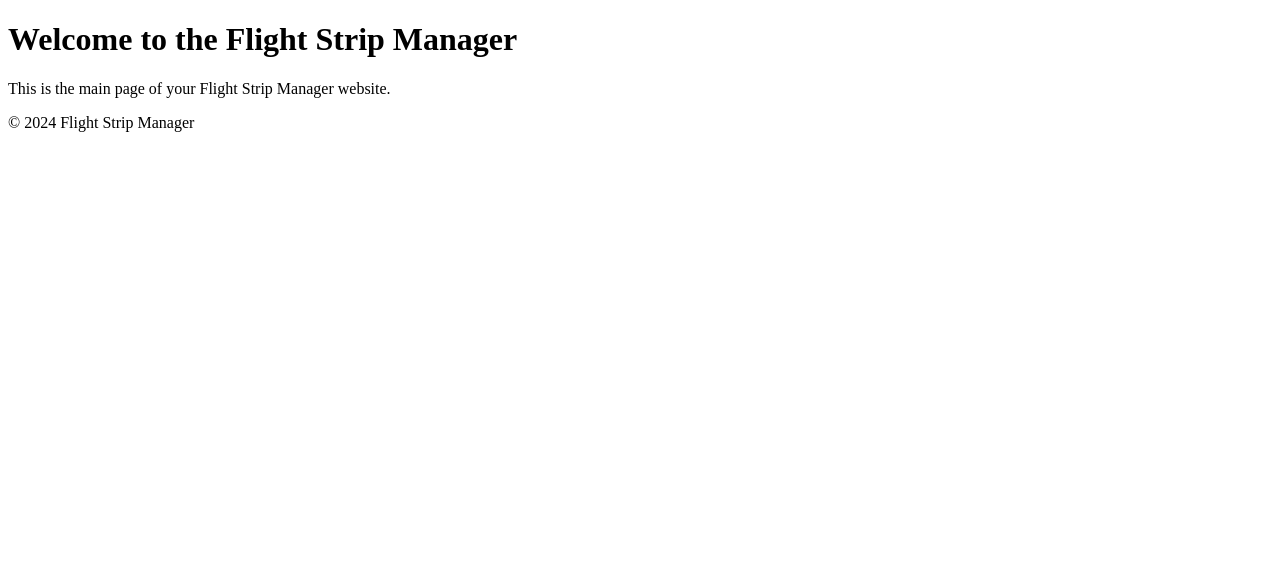
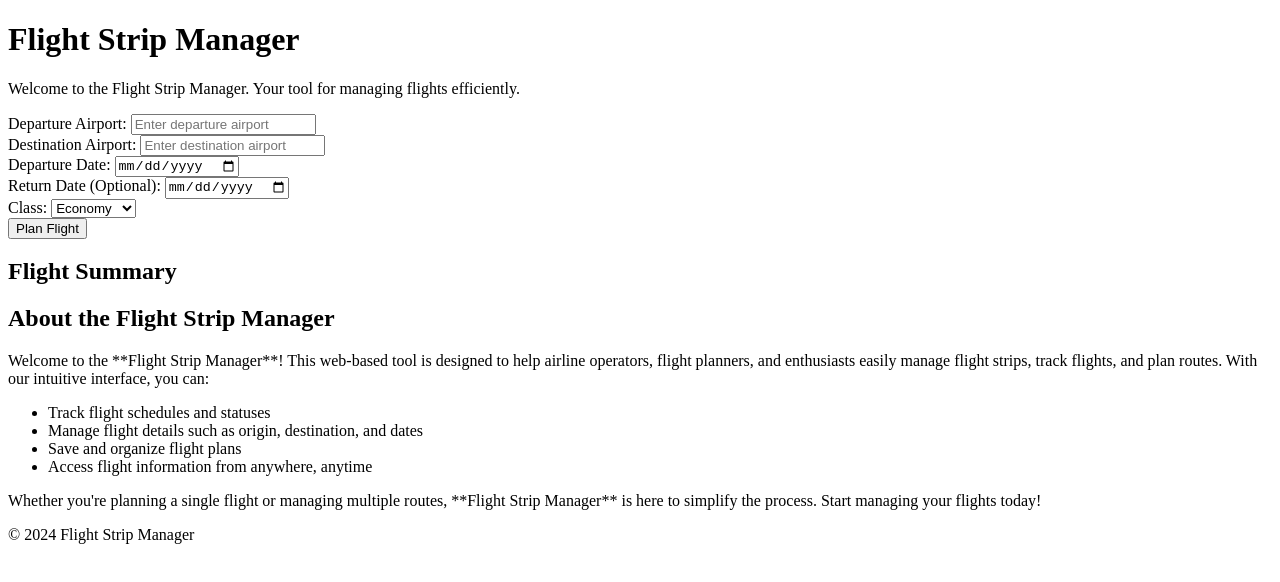
Before and after one commit to Rafa-PT/Flight-Strip-Manager, a plain HTML site: page index.html in a window 1280 px wide. Drawn offline with Linux system fonts and the light colour scheme.

Commit message:
Updated the About Section

```diff
--- a/index.html
+++ b/index.html
@@ -4,19 +4,71 @@
     <meta charset="UTF-8">
     <meta name="viewport" content="width=device-width, initial-scale=1.0">
     <title>Flight Strip Manager</title>
-    <link rel="stylesheet" href="style.css"> <!-- link to your CSS file -->
+    <link rel="stylesheet" href="styles.css">
 </head>
 <body>
+    <!-- Header Section -->
     <header>
-        <h1>Welcome to the Flight Strip Manager</h1>
+        <h1>Flight Strip Manager</h1>
+        <p>Welcome to the Flight Strip Manager. Your tool for managing flights efficiently.</p>
     </header>
 
+    <!-- Main Content Section -->
     <main>
-        <p>This is the main page of your Flight Strip Manager website.</p>
+        <form id="flight-form">
+            <div class="form-group">
+                <label for="departure">Departure Airport:</label>
+                <input type="text" id="departure" placeholder="Enter departure airport" required>
+            </div>
+            <div class="form-group">
+                <label for="destination">Destination Airport:</label>
+                <input type="text" id="destination" placeholder="Enter destination airport" required>
+            </div>
+            <div class="form-group">
+                <label for="departure-date">Departure Date:</label>
+                <input type="date" id="departure-date" required>
+            </div>
+            <div class="form-group">
+                <label for="return-date">Return Date (Optional):</label>
+                <input type="date" id="return-date">
+            </div>
+            <div class="form-group">
+                <label for="class">Class:</label>
+                <select id="class">
+                    <option value="economy">Economy</option>
+                    <option value="business">Business</option>
+                    <option value="first">First Class</option>
+                </select>
+            </div>
+            <button type="submit">Plan Flight</button>
+        </form>
+
+        <!-- Flight Summary Section -->
+        <section id="flight-summary">
+            <h2>Flight Summary</h2>
+            <div id="summary-output"></div>
+        </section>
+
+        <!-- About Section -->
+        <section id="about">
+            <h2>About the Flight Strip Manager</h2>
+            <p>Welcome to the **Flight Strip Manager**! This web-based tool is designed to help airline operators, flight planners, and enthusiasts easily manage flight strips, track flights, and plan routes. With our intuitive interface, you can:</p>
+            <ul>
+                <li>Track flight schedules and statuses</li>
+                <li>Manage flight details such as origin, destination, and dates</li>
+                <li>Save and organize flight plans</li>
+                <li>Access flight information from anywhere, anytime</li>
+            </ul>
+            <p>Whether you're planning a single flight or managing multiple routes, **Flight Strip Manager** is here to simplify the process. Start managing your flights today!</p>
+        </section>
     </main>
 
+    <!-- Footer Section -->
     <footer>
         <p>&copy; 2024 Flight Strip Manager</p>
     </footer>
+
+    <!-- Link to External JavaScript File -->
+    <script src="script.js"></script>
 </body>
 </html>
```
